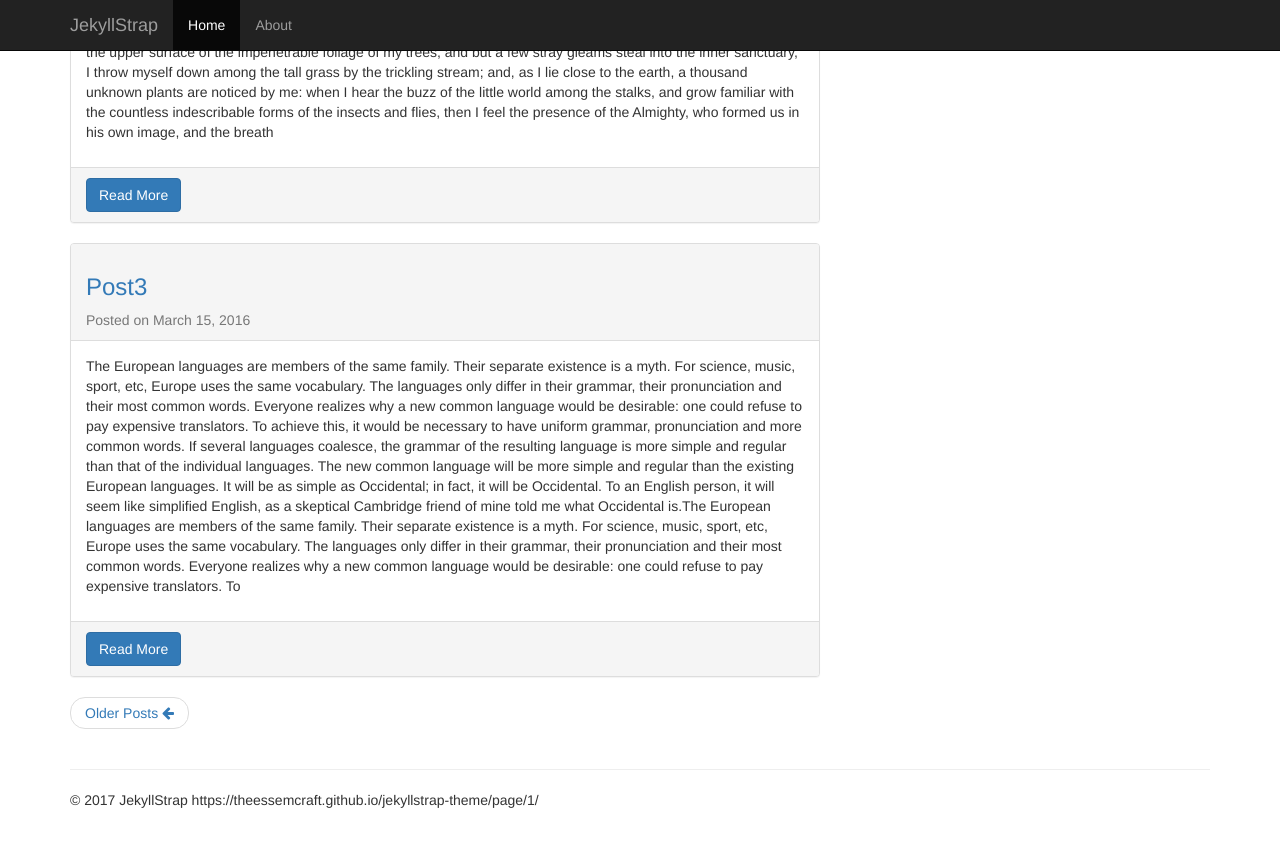
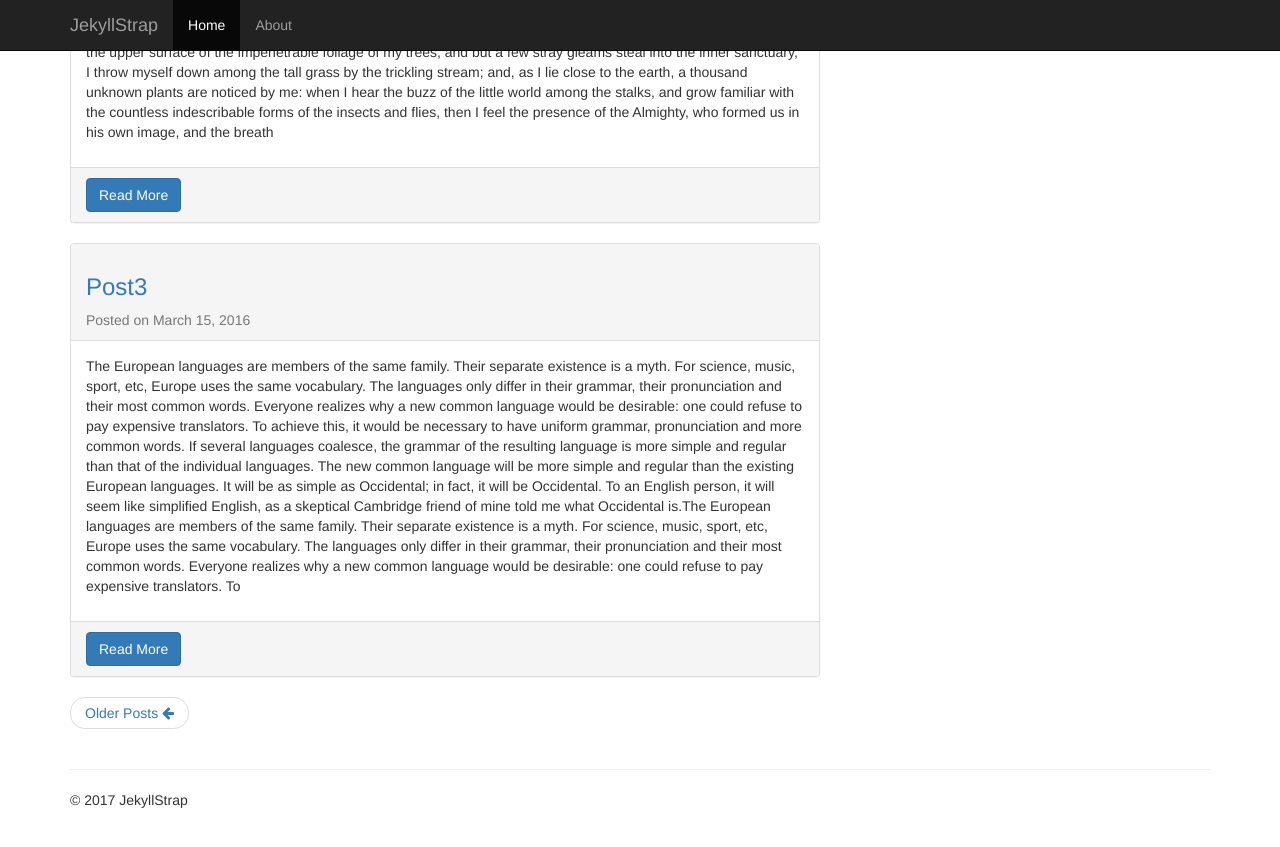
Before and after one commit to TheEssem/jekyllstrap-theme, a Jekyll site: the page built from index.html, in a window 1280 px wide and 900 px high, scrolled down 1315 px. Shown: the top 847 px of the window. Built offline with Jekyll 4.4.1, drawn with Linux system fonts in a browser that asks for light colours; nearby versions of some CDN libraries; the list of posts is cut into pages by our own code.

Commit message:
Update default.html

```diff
--- a/_layouts/default.html
+++ b/_layouts/default.html
@@ -56,7 +56,7 @@
         {{ content }}
 	<hr>
         <footer>
-           <p>© {{ site.time | date: "%Y" }} {{ site.title }} {{ paginator_page }}</p>
+           <p>© {{ site.time | date: "%Y" }} {{ site.title }}</p>
         </footer>
     </div><!-- /.container -->
 	<style>
```
